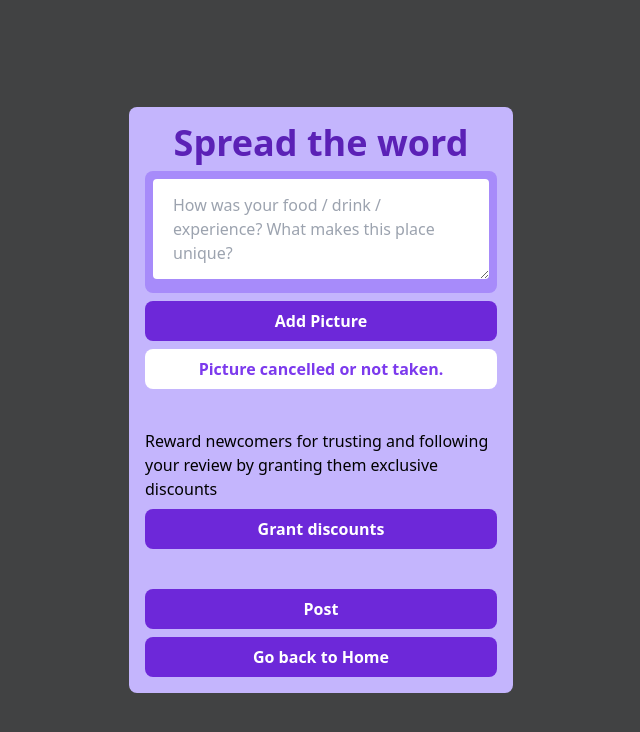
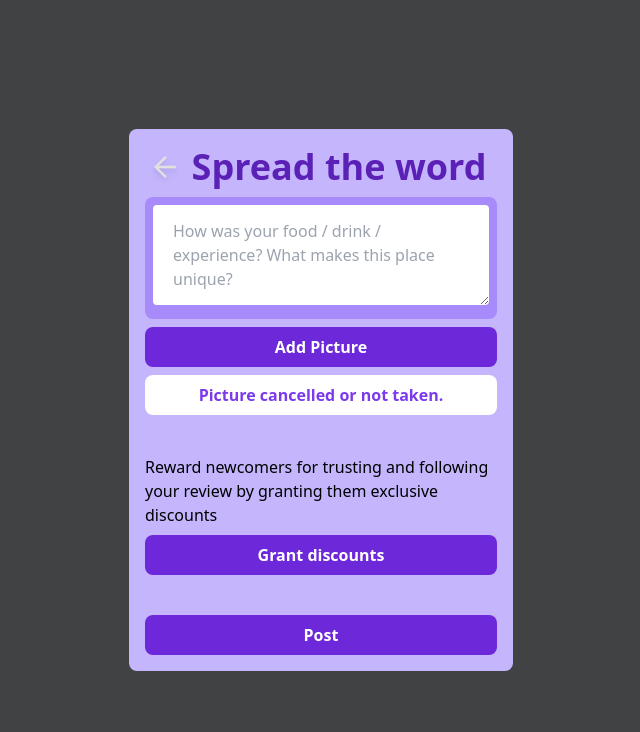
Before and after one commit to 0tt0I/DRP, a Next.js app in the folder app/: page /customer/spread-the-word in a window 1280 px wide. Shown: the top 732 px of the page, without its empty margins (319-959 px from the left). Built offline with nearby package versions, Linux system fonts and the light colour scheme; no server answers; sample sign-in values are in the browser's storage.

Commit message:
chore: moved the button around, shrunk the button

```diff
--- a/app/components/BackButton.tsx
+++ b/app/components/BackButton.tsx
@@ -9,8 +9,8 @@ export type BackButtonProps = {
 
 export default function BackButton (props: BackButtonProps) {
   return (
-    <button onClick={() => props.router.push(props.where ?? '/')} className="general-button-nogrow p-4">
-      <ArrowBack fill='white' stroke='white' />
+    <button onClick={() => props.router.push(props.where ?? '/')} className="back-button p-2">
+      <ArrowBack viewBox="0 0 48 48" className="arr" />
     </button>
   )
 }
--- a/app/components/Header.tsx
+++ b/app/components/Header.tsx
@@ -10,7 +10,7 @@ export type HeaderProps = {
 
 export default function Header (props: HeaderProps) {
   return (
-    <div className="flex flex-row gap-2 home-header place-items-center">
+    <div className="flex flex-row gap-0 p-0.5 home-header items-center justify-center">
       <BackButton router={props.router} where={props.where} />
       <h1 className="text-center grow">{props.text}</h1>
     </div>
--- a/app/pages/customer/discover.tsx
+++ b/app/pages/customer/discover.tsx
@@ -3,7 +3,6 @@ import React, { useEffect, useRef, useState } from 'react'
 import { Discount, Referral } from '../../types/FirestoreCollections'
 import { Dialog } from '@headlessui/react'
 import { createHash } from 'crypto'
-import HomeButton from '../../components/HomeButton'
 import QRUid from '../../components/QRUid'
 import { getOtherReferrals } from '../../services/customerInfo'
 import { getAllDiscounts } from '../../services/discountInfo'
@@ -131,8 +130,6 @@ export default function Referrals () {
         {referrals.length > 0
           ? referrals.map(ReferralEntry)
           : <p className="text-warning text-2xl p-8">There are no active referrals from others.</p>}
-
-        <HomeButton router={router} />
       </div>
     </div>
   )
--- a/app/pages/customer/spread-the-word.tsx
+++ b/app/pages/customer/spread-the-word.tsx
@@ -2,7 +2,7 @@ import { Dialog } from '@headlessui/react'
 import { useRouter } from 'next/router'
 import React, { useState, useEffect } from 'react'
 import Camera from '../../components/Camera'
-import HomeButton from '../../components/HomeButton'
+import Header from '../../components/Header'
 import QRScanner from '../../components/QRScanner'
 import { getUid, getUserEmail } from '../../services/authInfo'
 import { getNameAndDiscount } from '../../services/businessInfo'
@@ -95,9 +95,7 @@ export default function AddReferral () {
   return (
     <div className="relative flex w-screen h-screen items-center justify-center">
       <div className="default-div rounded-lg flex flex-col p-4 gap-2 w-fit sm:w-96">
-        <h2 className="font-bold text-center text-4xl text-dark-nonblack">
-          Spread the word
-        </h2>
+        <Header text="Spread the word" />
 
         <Dialog open={qrOpen} onClose={() => null} className="relative z-50">
           <div className="fixed inset-0 flex items-center justify-center p-4 drop-shadow-lg">
@@ -179,8 +177,6 @@ export default function AddReferral () {
 
         <button onClick={createReferral} className="general-button">Post</button>
 
-        <HomeButton router={router} />
-
       </div>
     </div>
   )
--- a/app/styles/styles.css
+++ b/app/styles/styles.css
@@ -78,12 +78,23 @@ body {
     @apply w-full rounded px-5 py-3.5 focus:bg-[#e6e6e6];
 }
 
+.arr {
+    @apply drop-shadow-md transition duration-200 w-8 h-8;
+    fill: #e0e0e0;
+    stroke: #e0e0e0;
+}
+
+.arr:hover {
+    fill: white;
+    stroke: white;
+}
+
 .general-button {
     @apply button-colors p-2 font-bold text-center rounded-lg grow;
 }
 
-.general-button-nogrow {
-    @apply button-colors p-2 font-bold text-center rounded-lg;
+.back-button {
+    @apply p-0.5 font-bold text-center rounded-lg;
 }
 
 .home-div {
```
Also changed, not shown: app/components/ArrowBack.svg.
